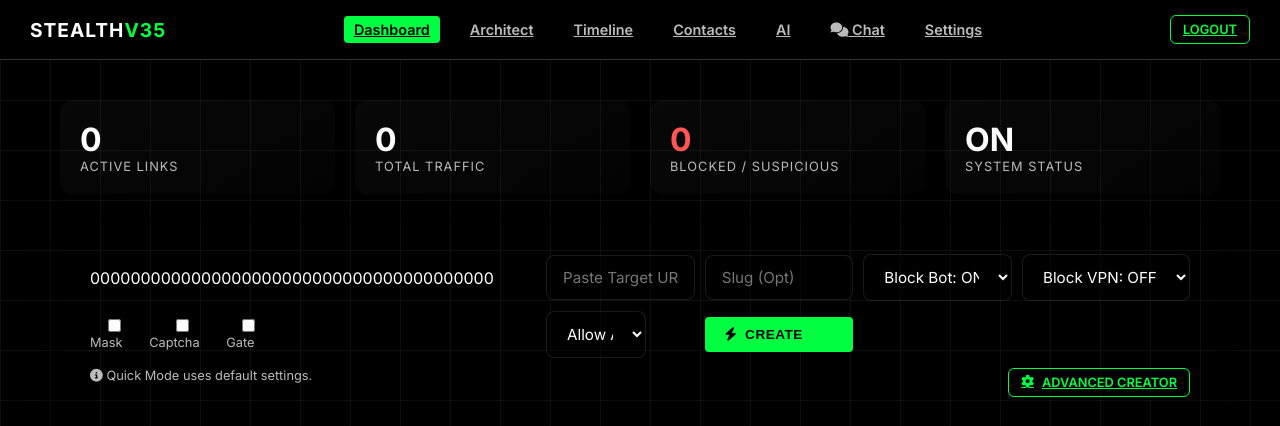
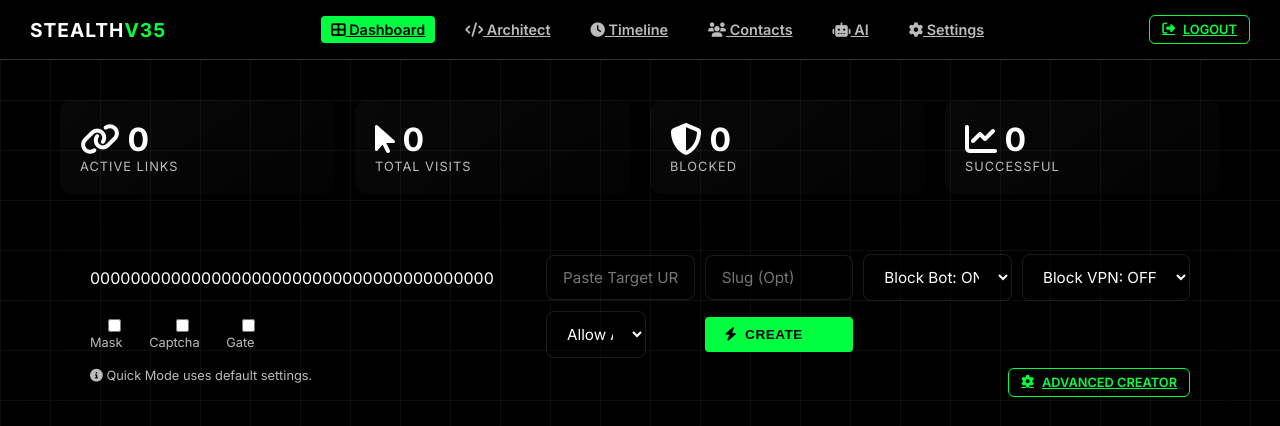
Before and after one commit to MN-company/ulrTrack, a Flask app: page /dashboard in a window 1280 px wide. Shown: the top 426 px of the page. Run offline with Flask 3, Linux system fonts and the light colour scheme; the visitor is signed in with stand-in values (Sample User, id 1); data that the repository does not hold is empty; parts of the project's set-up code (start-up, migrations or seed data) failed here and were passed over.

Commit message:
UI improvements: Remove chat link, add icons to navbar and dashboard, update Blackbird docs

```diff
--- a/server/templates/base.html
+++ b/server/templates/base.html
@@ -373,20 +373,27 @@
     <nav>
         <div class="logo">STEALTH<span>V35</span></div>
         <div class="nav-links">
-            <a href="/dashboard" class="{% if request.path == '/dashboard' %}active{% endif %}">Dashboard</a>
-            <a href="/dashboard/architect" class="{% if 'architect' in request.path %}active{% endif %}">Architect</a>
-            <a href="/dashboard/timeline"
-                class="{% if request.path == '/dashboard/timeline' %}active{% endif %}">Timeline</a>
-            <a href="/dashboard/contacts"
-                class="{% if request.path == '/dashboard/contacts' %}active{% endif %}">Contacts</a>
-            <a href="/dashboard/ai"
-                class="{% if '/dashboard/ai' in request.path and '/chat' not in request.path %}active{% endif %}">AI</a>
-            <a href="/dashboard/ai/chat" class="{% if '/dashboard/ai/chat' in request.path %}active{% endif %}"><i
-                    class="fas fa-comments"></i> Chat</a>
-            <a href="/dashboard/settings">Settings</a>
+            <a href="/dashboard" class="{% if request.path == '/dashboard' %}active{% endif %}">
+                <i class="fas fa-th-large"></i> Dashboard
+            </a>
+            <a href="/dashboard/architect" class="{% if 'architect' in request.path %}active{% endif %}">
+                <i class="fas fa-code"></i> Architect
+            </a>
+            <a href="/dashboard/timeline" class="{% if request.path == '/dashboard/timeline' %}active{% endif %}">
+                <i class="fas fa-clock"></i> Timeline
+            </a>
+            <a href="/dashboard/contacts" class="{% if request.path == '/dashboard/contacts' %}active{% endif %}">
+                <i class="fas fa-users"></i> Contacts
+            </a>
+            <a href="/dashboard/ai" class="{% if '/dashboard/ai' in request.path %}active{% endif %}">
+                <i class="fas fa-robot"></i> AI
+            </a>
+            <a href="/dashboard/settings">
+                <i class="fas fa-cog"></i> Settings
+            </a>
         </div>
         <div>
-            <a href="/logout" class="btn-outline btn-sm">Logout</a>
+            <a href="/logout" class="btn-outline btn-sm"><i class="fas fa-sign-out-alt"></i> Logout</a>
         </div>
     </nav>
     {% endif %}
--- a/server/templates/dashboard.html
+++ b/server/templates/dashboard.html
@@ -44,20 +44,21 @@
 <!-- Metrics Row -->
 <div class="metrics">
     <div class="metric-card">
-        <div class="metric-val mono">{{ total_links }}</div>
+        <div class="metric-val mono"><i class="fas fa-link"></i> {{ total_links }}</div>
         <div class="metric-label">Active Links</div>
     </div>
     <div class="metric-card">
-        <div class="metric-val mono text-accent">{{ total_clicks }}</div>
-        <div class="metric-label">Total Traffic</div>
+        <div class="metric-val mono"><i class="fas fa-mouse-pointer"></i> {{ total_clicks }}</div>
+        <div class="metric-label">Total Visits</div>
     </div>
     <div class="metric-card">
-        <div class="metric-val mono" style="color: #ff5555;">{{ total_blocked }}</div>
-        <div class="metric-label">Blocked / Suspicious</div>
+        <div class="metric-val mono"><i class="fas fa-shield-alt"></i> {{ total_blocked }}</div>
+        <div class="metric-label">Blocked</div>
     </div>
     <div class="metric-card">
-        <div class="metric-val mono">ON</div>
-        <div class="metric-label">System Status</div>
+        <div class="metric-val mono text-accent"><i class="fas fa-chart-line"></i> {{ (total_clicks - total_blocked) }}
+        </div>
+        <div class="metric-label">Successful</div>
     </div>
 </div>
 
```
Also changed, not shown: README.md.
